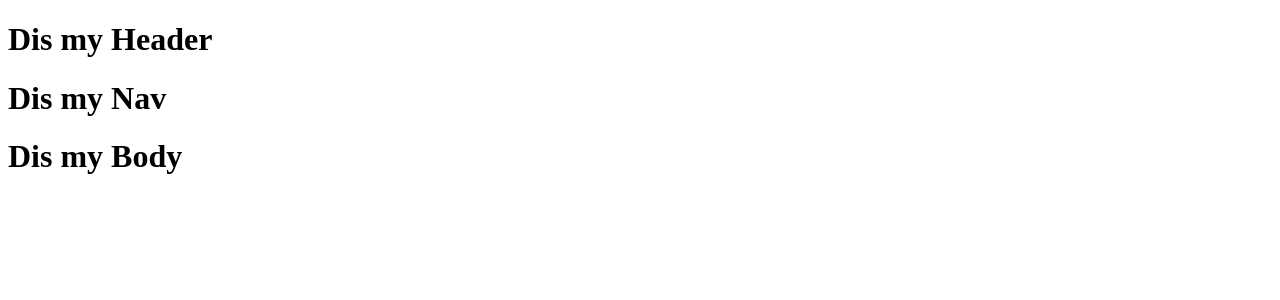
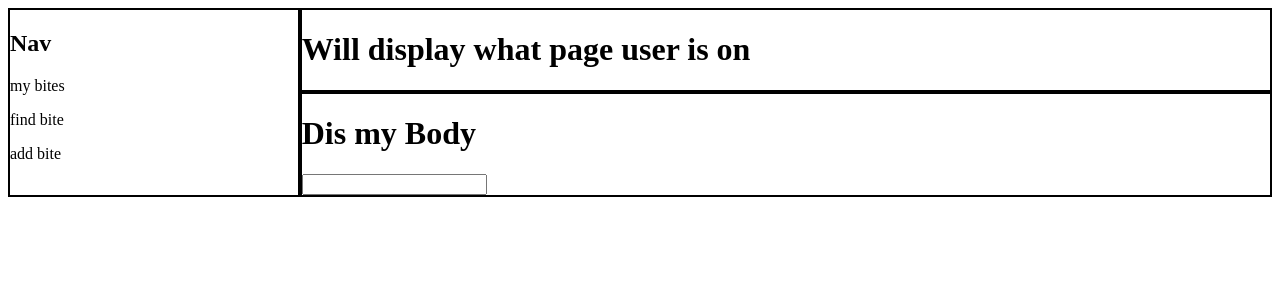
Before and after one commit to sjnay/fude, a JavaScript app: page / in a window 1280 px wide. Shown: the top 300 px of the page. Built offline with nearby package versions, Linux system fonts and the light colour scheme.

Commit message:
bare css layout because I am a visual person

```diff
--- a/package.json
+++ b/package.json
@@ -3,8 +3,11 @@
   "version": "0.1.0",
   "private": true,
   "dependencies": {
+    "dotenv": "^16.0.2",
     "react": "^18.2.0",
     "react-dom": "^18.2.0",
+    "react-router": "^6.4.0",
+    "react-router-dom": "^6.4.0",
     "react-scripts": "5.0.1"
   },
   "scripts": {
--- /dev/null
+++ b/src/App.css
@@ -0,0 +1,26 @@
+main{
+    display: grid;
+    grid-template-columns: .3fr 1fr;
+    grid-template-rows: .3fr 1fr;
+    height: 100%;
+}
+
+.header{
+    border: 2px solid black;
+    grid-column: 2;
+    grid-row: 1;
+
+
+}
+
+.nav{
+    border: 2px solid black;
+    grid-column: 1;
+    grid-row: span 2;
+}
+
+.body{
+    border: 2px solid black;
+    grid-column: 2;
+    grid-row: 2;
+}
--- a/src/App.js
+++ b/src/App.js
@@ -1,13 +1,13 @@
+import './App.css'
 import Body from "components/Body"
 import Header from "components/Header"
 import Nav from "components/Nav"
 
 export default function App() {
   return(
-   <>
-   <Header/>
-   <Nav/>
-   <Body/>
-
-  </>
+   <main>
+    <Nav/>
+    <Header/>
+    <Body/>
+  </main>
 )}
--- a/src/components/Body.js
+++ b/src/components/Body.js
@@ -1,5 +1,9 @@
 function Body(){
-    return <h1>Dis my Body</h1>
-}
+    return (
+        <div className='body'>
+    <h1>Dis my Body</h1>
+    <input type='text'></input>
+    </div>
+)}
 
 export default Body
--- a/src/components/Header.js
+++ b/src/components/Header.js
@@ -1,5 +1,10 @@
 function Header (){
-    return <h1>Dis my Header</h1>
+    return (
+    <div className='header'>
+    <h1>Will display what page user is on</h1>
+    </div>
+
+    )
 }
 
 export default Header
--- a/src/components/Nav.js
+++ b/src/components/Nav.js
@@ -1,5 +1,17 @@
+
+
 function Nav(){
-    return <h1>Dis my Nav</h1>
-}
+
+    return (
+    <nav className="nav">
+        <h1>Nav</h1>
+        <p>my bites</p>
+        <p>find bite</p>
+        <p>add bite</p>
+    </nav>
+
+
+
+)}
 
 export default Nav
```
Also changed, not shown: src/pages/SearchBite.js (added, +33 -0 lines), 1 other file (tests, documents, lock files or other folders).
